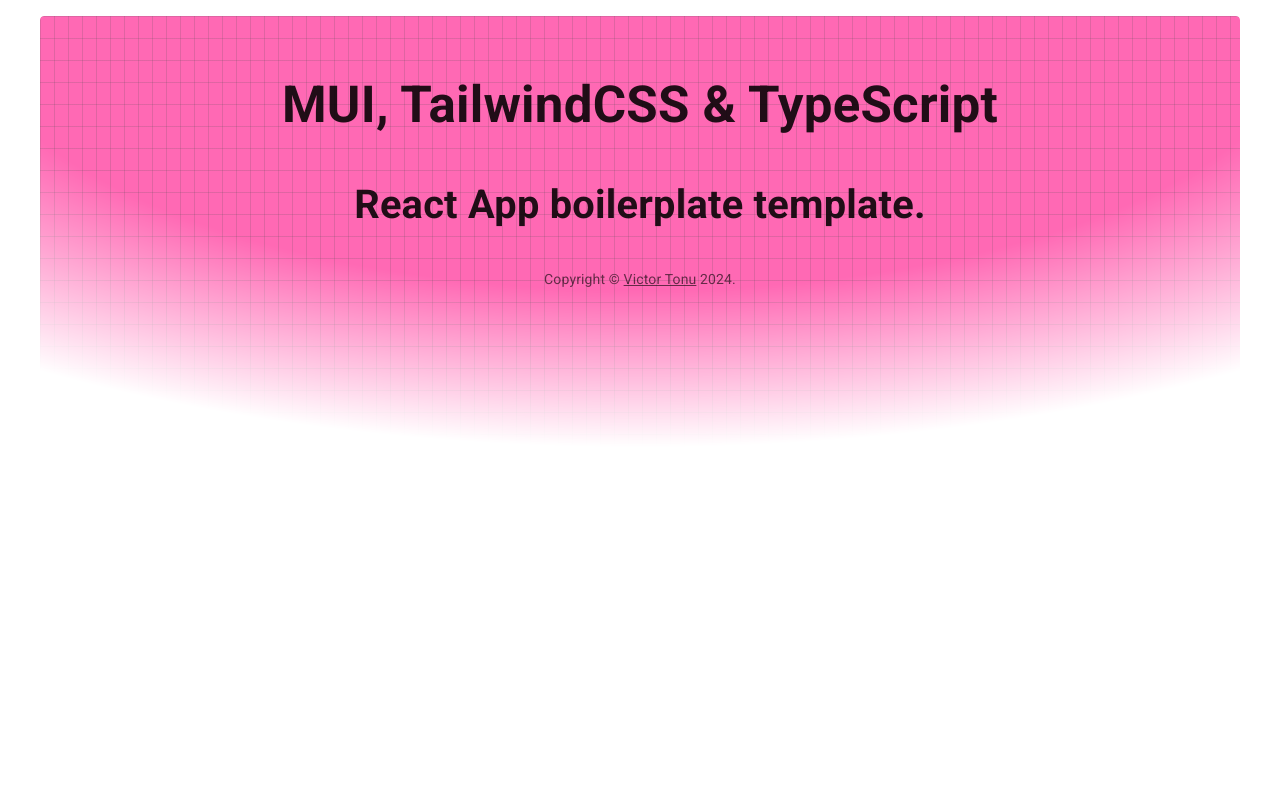
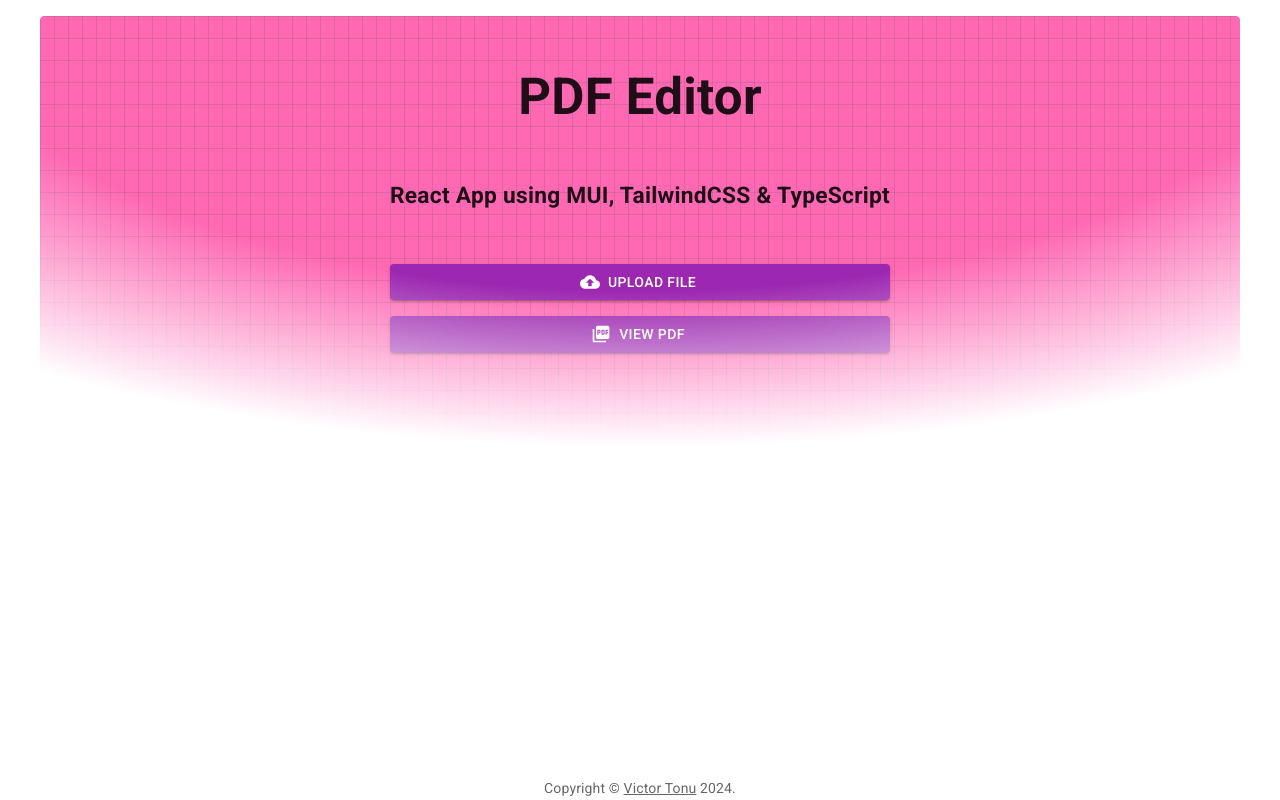
Before and after one commit to vtonu/material-ui-cra-tailwind-ts, a React (Create React App) app: page / in a window 1280 px wide. Built offline with nearby package versions, Linux system fonts and the light colour scheme.

Commit message:
Updated text & added buttons (PDF Editor v0.1)

```diff
--- a/public/index.html
+++ b/public/index.html
@@ -4,7 +4,7 @@
     <meta charset="utf-8" />
     <link rel="icon" href="%PUBLIC_URL%/favicon.ico" />
     <meta name="viewport" content="initial-scale=1, width=device-width" />
-    <title>MUI, TailwindCSS & TypeScript</title>
+    <title>PDF Editor</title>
     <!-- Fonts to support Material Design -->
     <link rel="preconnect" href="https://fonts.googleapis.com" />
     <link rel="preconnect" href="https://fonts.gstatic.com" crossorigin />
--- a/src/App.tsx
+++ b/src/App.tsx
@@ -2,12 +2,27 @@
 import Container from '@mui/material/Container';
 import Typography from '@mui/material/Typography';
 import Link from '@mui/material/Link';
-import Slider from '@mui/material/Slider';
-import PopoverMenu from './PopoverMenu';
-import ProTip from './ProTip';
+import Button from '@mui/material/Button';
+import CloudUploadIcon from '@mui/icons-material/CloudUpload';
+import PictureAsPdfIcon from '@mui/icons-material/PictureAsPdf';
+import { styled } from '@mui/material/styles';
+import Box from '@mui/material/Box';
+
+const VisuallyHiddenInput = styled('input')({
+  clip: 'rect(0 0 0 0)',
+  clipPath: 'inset(50%)',
+  height: 1,
+  overflow: 'hidden',
+  position: 'absolute',
+  bottom: 0,
+  left: 0,
+  whiteSpace: 'nowrap',
+  width: 1,
+});
 
 function Copyright() {
   return (
+    <Box sx={{ position: 'fixed', bottom: 2, width: '100%' }}>
       <Typography variant="body2" color="text.secondary" align="center">
         {'Copyright © '}
         <Link color="inherit" href="https://github.com/vtonu">
@@ -16,11 +31,13 @@
         {new Date().getFullYear()}
         {'.'}
       </Typography>
+    </Box>
   );
 }
 
 export default function App() {
   return (
+    <body>
       <Container
         maxWidth="lg"
         sx={{
@@ -31,21 +48,33 @@
           backgroundColor: 'hotpink',
         }}
         className="absolute bottom-0 left-0 right-0 top-0 bg-[linear-gradient(to_right,#4f4f4f2e_1px,transparent_1px),linear-gradient(to_bottom,#4f4f4f2e_1px,transparent_1px)] bg-[size:14px_22px] [mask-image:radial-gradient(ellipse_80%_50%_at_50%_0%,#000_70%,transparent_110%)]">
-      <div className="my-4 text-center">
+        <div className="my-2 text-center">
           <Typography variant="h4" component="h1">
-          <h2>MUI, TailwindCSS & TypeScript</h2>
-          <h3>React App boilerplate template.</h3>
+            <h2>PDF Editor</h2>
+            <h6>React App using MUI, TailwindCSS & TypeScript</h6>
           </Typography>
-        {/* <Slider
-          className="my-4"
-          defaultValue={30}
-          classes={{ active: 'shadow-none' }}
-          slotProps={{ thumb: { className: 'hover:shadow-none' } }}
-        /> */}
-        {/* <PopoverMenu /> */}
-        {/* <ProTip /> */}
-        <Copyright />
+          <Box sx={{ display: 'grid', gap: 2 }}>
+            <Button
+              component="label"
+              role={undefined}
+              variant="contained"
+              color="secondary"
+              tabIndex={-1}
+              startIcon={<CloudUploadIcon />}>
+              Upload file
+              <VisuallyHiddenInput type="file" />
+            </Button>
+            <Button
+              variant="contained"
+              color="secondary"
+              tabIndex={-1}
+              startIcon={<PictureAsPdfIcon />}>
+              View PDF
+            </Button>
+          </Box>
         </div>
       </Container>
+      <Copyright />
+    </body>
   );
 }
```
Also changed, not shown: package.json (+6 -4 lines), 1 other file (tests, documents, lock files or other folders). Lines whose indentation alone changed are shown as unchanged.
